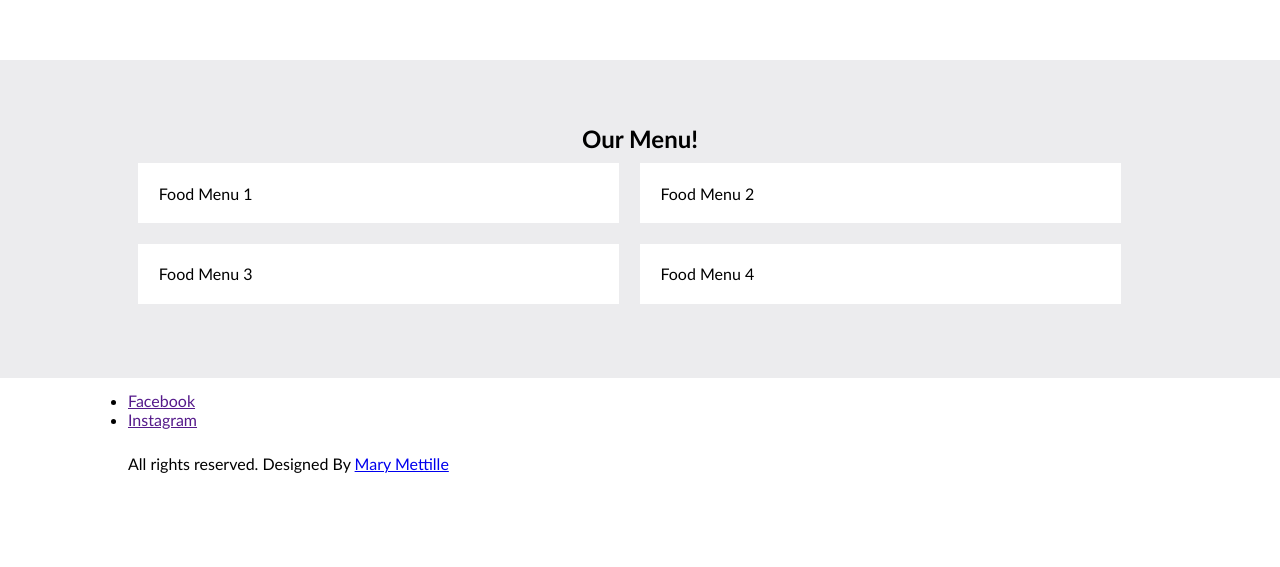
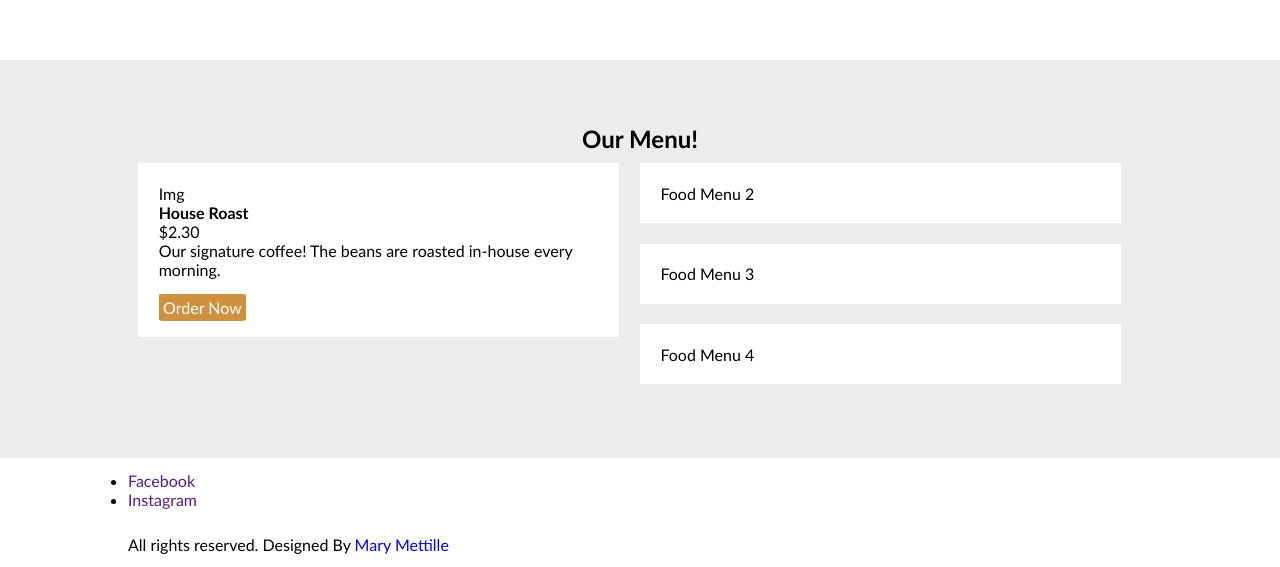
Before and after one commit to MMettille/cafe-java, a PHP site: page / in a window 1280 px wide. Shown: the part 771-1338 px from the top of the page. Before the commit the page ends 1244 px from the top, so only its background shows below. Run offline with PHP 8.4, Linux system fonts and the light colour scheme.

Commit message:
Fleshed Out Menu Card

```diff
--- a/css/style.css
+++ b/css/style.css
@@ -76,6 +76,9 @@ h3{
     font-size: 1.5rem;
 }
 
+a {
+    text-decoration: none;
+}
 /* CSS for NavBar */
 .logo{
     width: 10%;
@@ -105,7 +108,6 @@ h3{
 
 .nav-menu ul li a{
     color: #CF9140;
-    text-decoration: none;
     font-weight: bold;
 }
 
@@ -147,7 +149,7 @@ h3{
     padding: 4% 0
 }
 
-.food-menu-item{
+.menu-item{
     width: 43%;
     margin: 1%;
     padding: 2%;
--- a/index.html
+++ b/index.html
@@ -87,19 +87,31 @@
         <div class="container">
             <h2 class="text-center">Our Menu!</h2>
 
-            <div class="food-menu-item">
-                Food Menu 1
+            <div class="menu-item">
+                <div class="menu-img">
+                    Img
+                </div>
+
+                <div class="menu-description">
+                    <h4>House Roast</h4>
+                    <p>$2.30</p>
+                    <p>
+                        Our signature coffee! The beans are roasted in-house every morning.
+                    </p>
+                    <br>
+                    <a href="#" class="btn btn-primary">Order Now</a>
+                </div>
             </div>
 
-            <div class="food-menu-item">
+            <div class="menu-item">
                 Food Menu 2
             </div>
 
-            <div class="food-menu-item">
+            <div class="menu-item">
                 Food Menu 3
             </div>
 
-            <div class="food-menu-item">
+            <div class="menu-item">
                 Food Menu 4
             </div>
             <div class="clearfix"></div>
```
